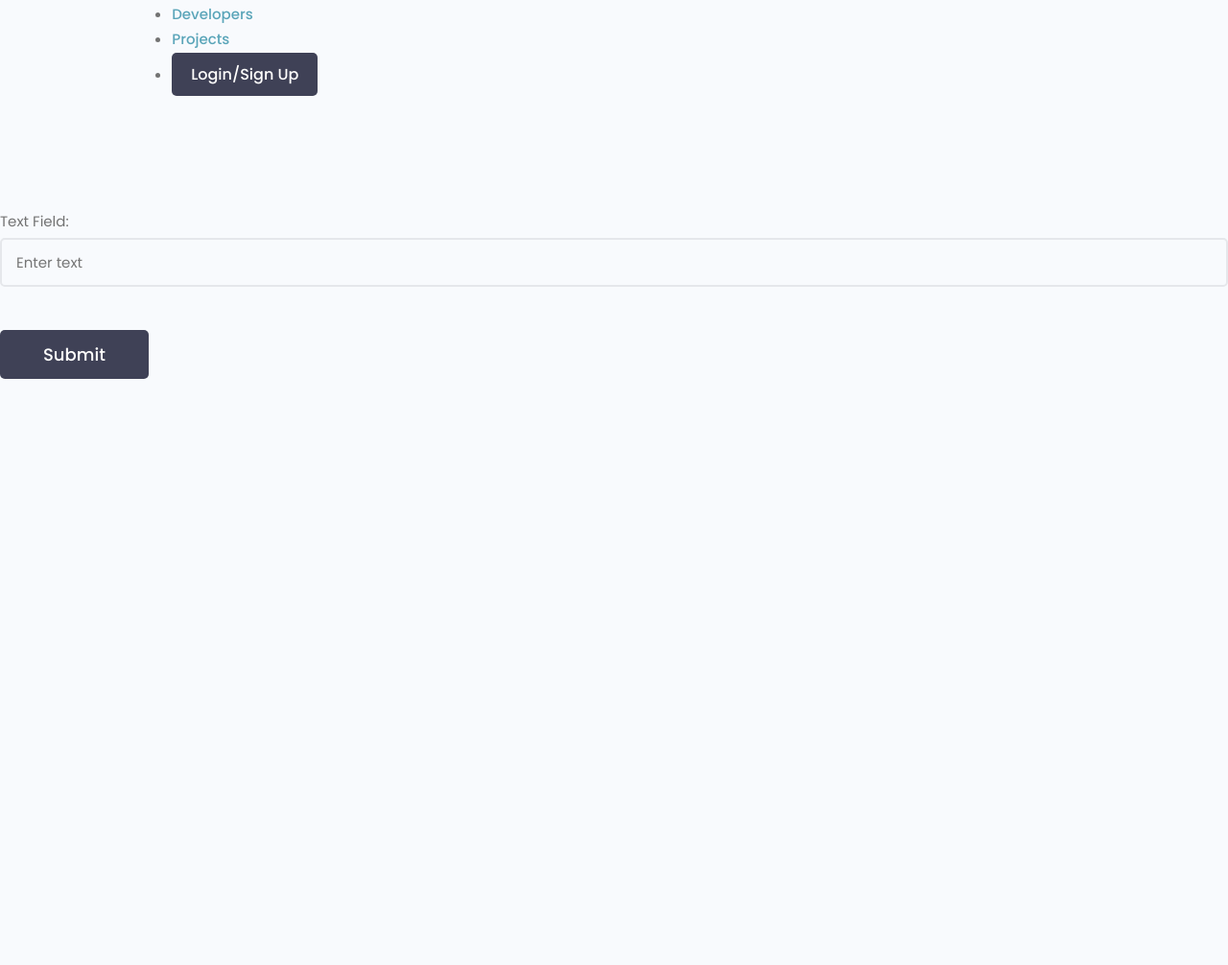
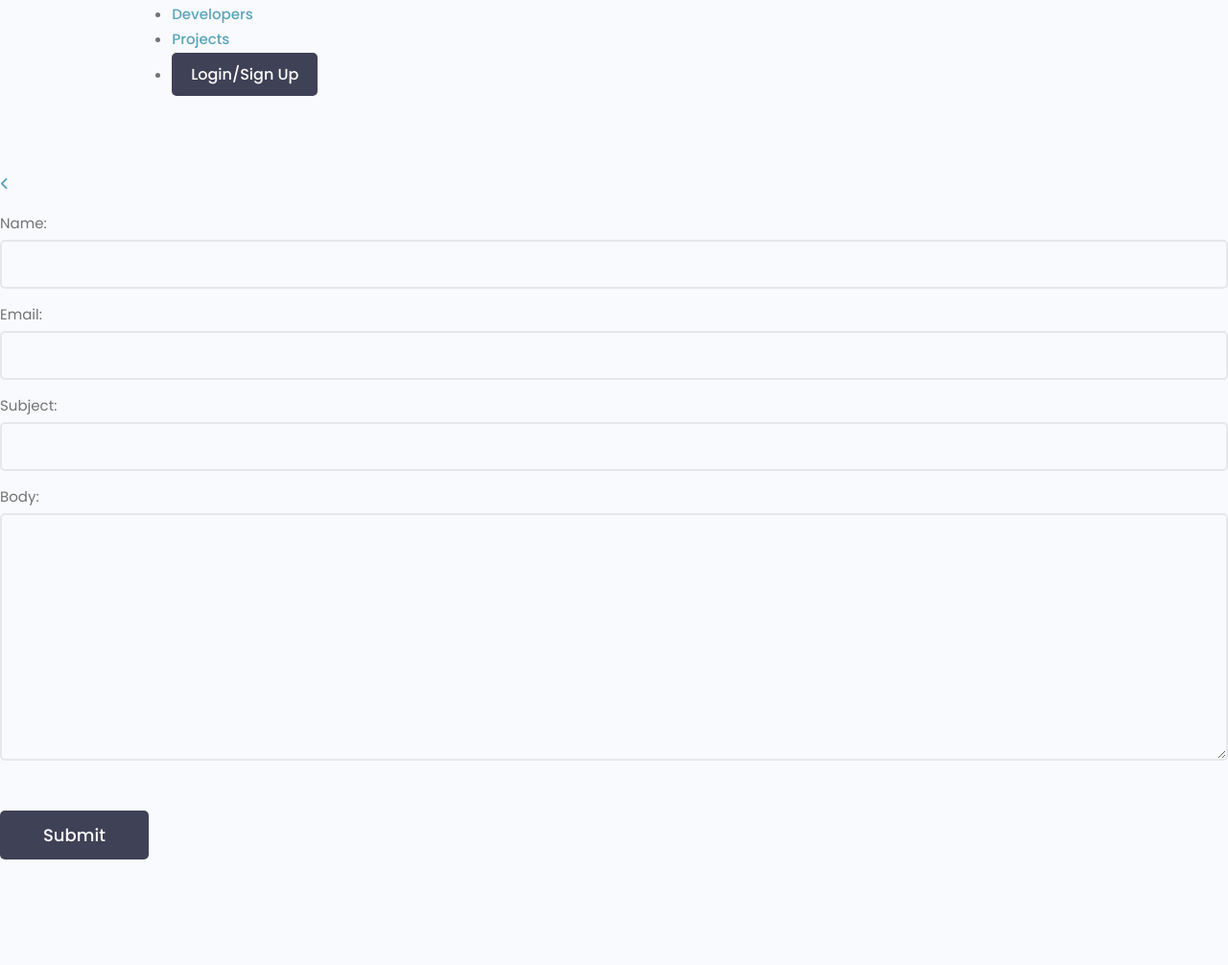
Before and after one commit to shobhit7390/devsearch, a Django app: page /create-message/067dc836-e2eb-46bc-8455-d7c6957f786c/ in a window 1280 px wide. Shown: the part 332-1338 px from the top of the page at 96% size. Before the commit the page ends 727 px from the top, so only its background shows below. Run offline with Django 4.2, Linux system fonts and the light colour scheme; data comes from the database, SQL or seed files in the repository; both versions use the stored data as it was after the commit; some libraries are stand-ins or nearby versions.

Commit message:
Messaging feature completed

```diff
--- a/users/forms.py
+++ b/users/forms.py
@@ -1,7 +1,7 @@
 from django.forms import ModelForm
 from django.contrib.auth.forms import UserCreationForm
 from django.contrib.auth.models import User
-from .models import Profile, Skill
+from .models import Profile, Skill, Message
 
 class CustomUserCreationForm(UserCreationForm):
     class Meta:
@@ -41,3 +41,15 @@ class SkillForm(ModelForm):
 
         for name, field in self.fields.items():
             field.widget.attrs.update({'class':'input'})
+
+
+class MessageForm(ModelForm):
+    class Meta:
+        model=Message
+        fields=['name', 'email', 'subject', 'body']
+
+    def __init__(self, *args, **kwargs):
+        super(MessageForm, self).__init__(*args, **kwargs)
+
+        for name, field in self.fields.items():
+            field.widget.attrs.update({'class':'input'})
--- a/users/templates/users/message_form.html
+++ b/users/templates/users/message_form.html
@@ -6,15 +6,32 @@
 <main class="formPage my-xl">
     <div class="content-box">
         <div class="formWrapper">
-            <a class="backButton" href="{% url 'user-profile' recipient.id %}"><i class="im im-angle-left"></i></a>
+            <a class="backButton" href="{% url 'user-profile' recipient.id %}"><i class="fas fa-angle-left"></i></a>
             <br>
 
             <form class="form" method="POST">
+                {% csrf_token %}
+
+                {% if request.user.is_authenticated == False %}
+                <div class="form__field">
+                    <label for="formInput#text">{{form.name.label}}: </label>
+                    {{form.name}}
+                </div>
 
                 <div class="form__field">
-                    <label for="formInput#text">Text Field: </label>
-                    <input class="input input--text" id="formInput#text" type="text" name="text"
-                        placeholder="Enter text" />
+                    <label for="formInput#text">{{form.email.label}}: </label>
+                    {{form.email}}
+                </div>
+                {% endif %}
+
+                <div class="form__field">
+                    <label for="formInput#text">{{form.subject.label}}: </label>
+                    {{form.subject}}
+                </div>
+
+                <div class="form__field">
+                    <label for="formInput#text">{{form.body.label}}: </label>
+                    {{form.body}}
                 </div>
 
                 <input class="btn btn--sub btn--lg  my-md" type="submit" value="Submit" />
--- a/users/templates/users/user-profile.html
+++ b/users/templates/users/user-profile.html
@@ -39,7 +39,11 @@
                 {% endif %}
 
               </ul>
+
+              {% if request.user.profile.id != profile.id %}
               <a href="{% url 'create-message' profile.id %}" class="btn btn--sub btn--lg">Send Message </a>
+              {% endif %}
+
             </div>
           </div>
         </div>
--- a/users/views.py
+++ b/users/views.py
@@ -6,7 +6,7 @@ from django.db.models import Q
 from .models import Profile, Skill, Message
 from django.contrib.auth.decorators import login_required
 
-from .forms import CustomUserCreationForm, ProfileForm, SkillForm
+from .forms import CustomUserCreationForm, ProfileForm, SkillForm, MessageForm
 from .utils import searchProfiles, paginateProfiles
 
 # Create your views here.
@@ -183,5 +183,27 @@ def viewMessage(request, pk):
 
 def createMessage(request, pk):
     recipient=Profile.objects.get(id=pk)
-    context={'recipient':recipient}
+    form=MessageForm()
+
+    try:
+        sender=request.user.profile
+    except:
+        sender=None
+
+    if request.method == 'POST':
+        form=MessageForm(request.POST)
+        if form.is_valid():
+            message=form.save(commit=False)
+            message.sender=sender
+            message.recipient=recipient
+
+            if sender:
+                message.name=sender.name
+                message.email=sender.email
+            message.save()
+
+            messages.success(request, 'Your message was successfully sent!')
+            return redirect('user-profile', pk=recipient.id)
+
+    context={'recipient':recipient, 'form':form}
     return render(request, 'users/message_form.html', context)
```
Also changed, not shown: db.sqlite3.
